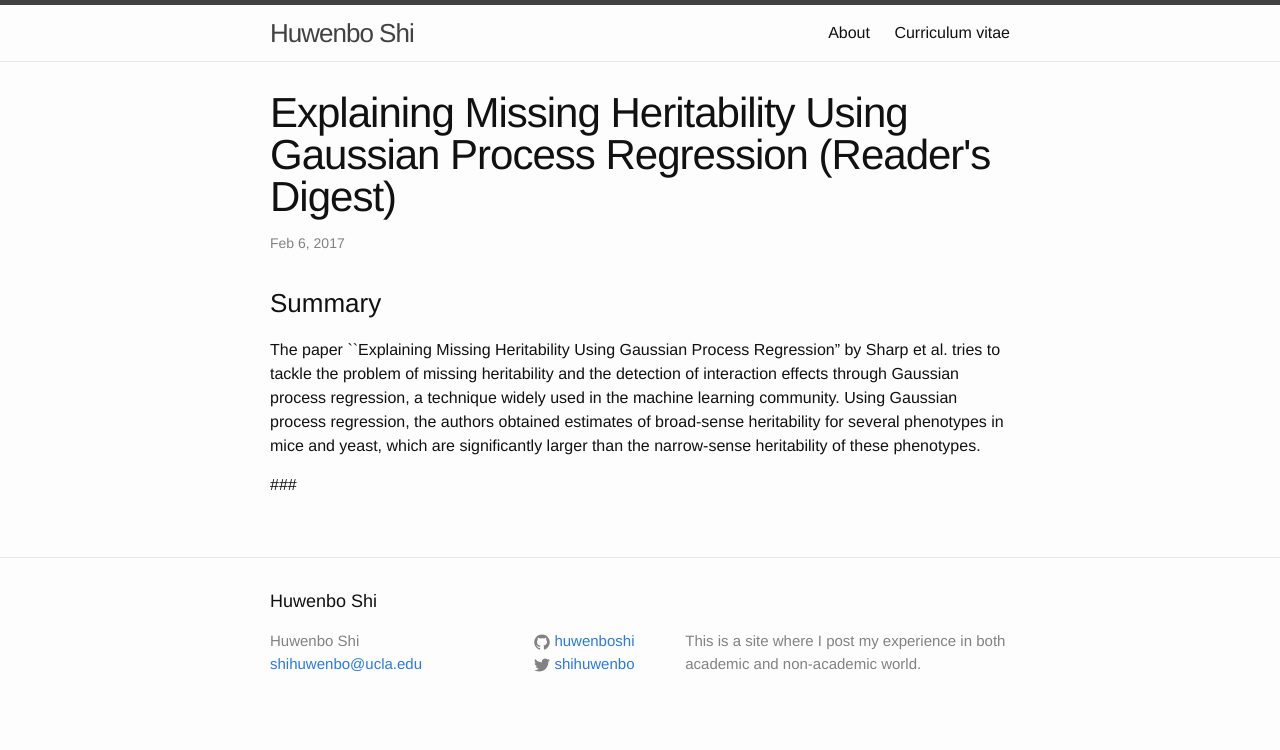
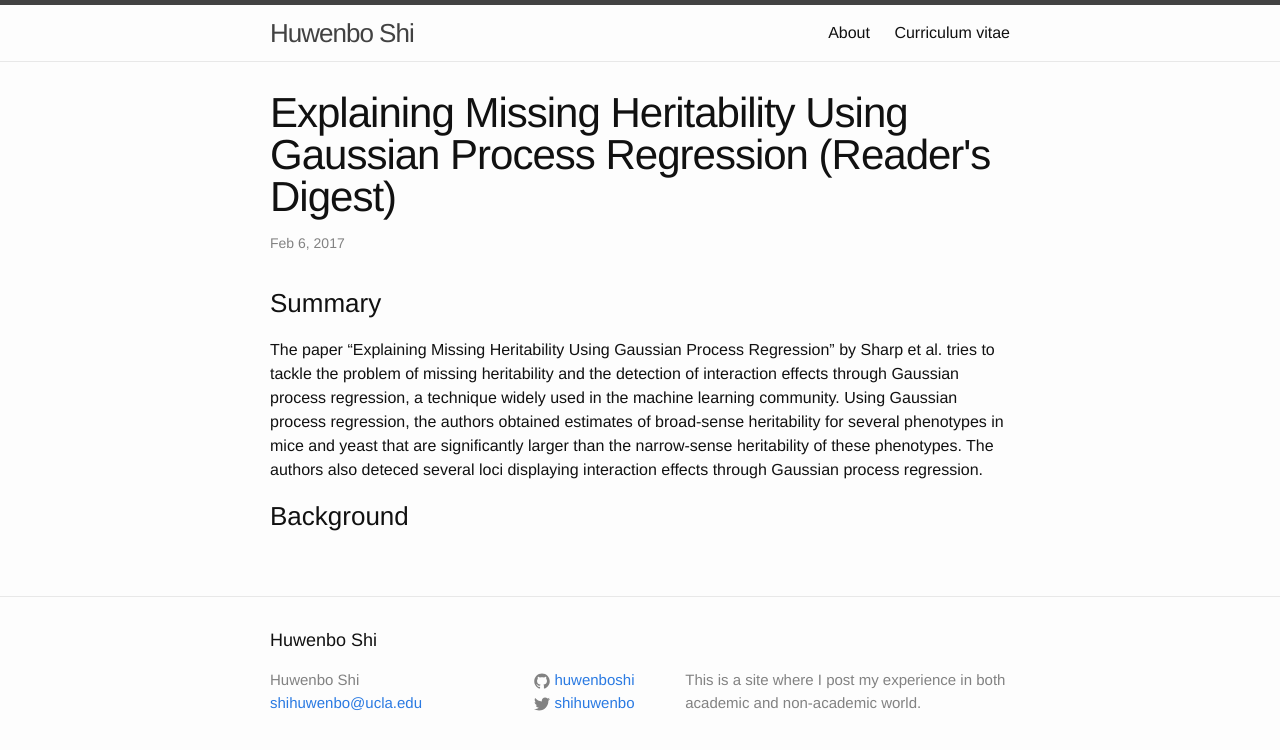
Before and after one commit to huwenboshi/huwenboshi.github.io, a Jekyll site: the page built from _posts/2017-02-06-heritability-via-gaussian-process-regression.markdown, in a window 1280 px wide. Shown: the top 750 px of the page. Built offline with Jekyll 4.4.1, drawn with Linux system fonts in a browser that asks for light colours.

Commit message:
updated post

```diff
--- a/_posts/2017-02-06-heritability-via-gaussian-process-regression.markdown
+++ b/_posts/2017-02-06-heritability-via-gaussian-process-regression.markdown
@@ -12,11 +12,12 @@ src="https://cdn.mathjax.org/mathjax/latest/MathJax.js?config=TeX-MML-AM_CHTML">
 
 ### Summary
 
-The paper ``Explaining Missing Heritability Using Gaussian Process Regression" by Sharp et al.
+The paper "Explaining Missing Heritability Using Gaussian Process Regression" by Sharp et al.
 tries to tackle the problem of missing heritability and the detection of interaction effects
 through Gaussian process regression, a technique widely used in the machine learning community.
 Using Gaussian process regression, the authors obtained estimates of broad-sense heritability
-for several phenotypes in mice and yeast, which are significantly larger than the narrow-sense
-heritability of these phenotypes.
+for several phenotypes in mice and yeast that are significantly larger than the narrow-sense
+heritability of these phenotypes. The authors also deteced several loci displaying interaction
+effects through Gaussian process regression.
 
-###
+### Background
```
